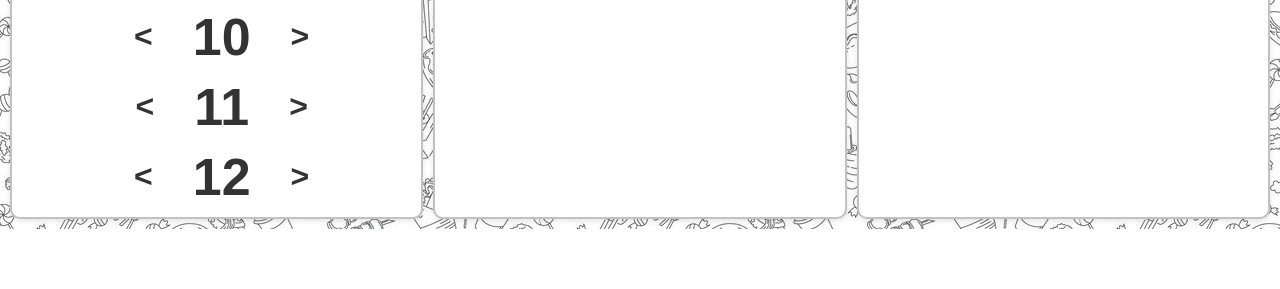
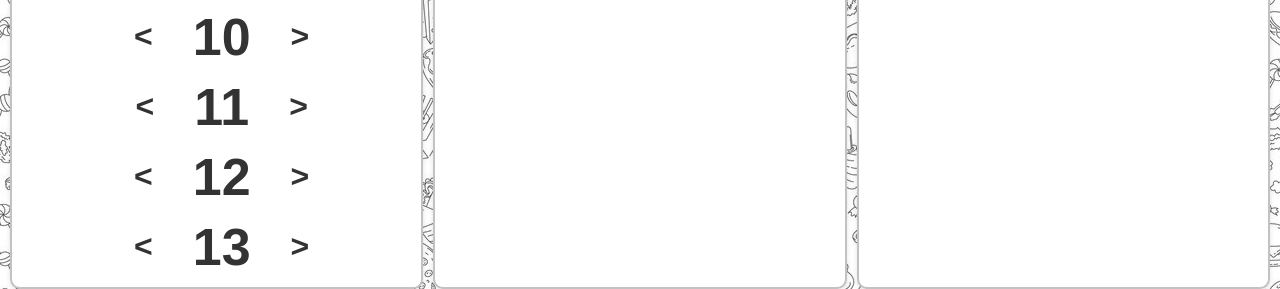
Before and after one commit to RenatoFSantos/fastfood-pedidos, a website: page public/teste.html in a window 1280 px wide. Shown: the part 787-1076 px from the top of the page. Before the commit the page ends 1016 px from the top, so only its background shows below. Drawn offline with Linux system fonts and the light colour scheme.

Commit message:
Acertando o layout - v03

```diff
--- a/public/style.css
+++ b/public/style.css
@@ -46,6 +46,7 @@ img {
     width: auto;
     gap: 10px;
     margin: 10px;
+    max-height: 100vh; /* ocupa a altura da tela */
 }
 
 .grid_fsf > div {
@@ -59,6 +60,7 @@ img {
     text-align: center;
     margin-bottom: 15px;
     color: #333;
+    flex-shrink: 0;
 }
 
 .grid_fsf > div > h3 {
@@ -84,29 +86,38 @@ img {
 .grid_fsf > div.column0 {
     grid-column: 1 / 4;
     display: block;
+    overflow: hidden;
 }
 
 .grid_fsf > div.column1 {
     grid-column: 1;
     grid-row: 2 / 4;
+    max-height: 100%;
+    overflow: hidden;
     display: block;
 }
 
 .grid_fsf > div.column2 {
     grid-column: 2;
     grid-row: 2 / 4;
+    max-height: 100%;
+    overflow: hidden;
     display: block;
 }
 
 .grid_fsf > div.column3 {
     grid-column: 3;
     grid-row: 2/3;
+    max-height: 100%;
+    overflow: hidden;
     display: block;
 }
 
 .grid_fsf > div.column4 {
     grid-column: 3;
     grid-row: 3/4;
+    max-height: 100%;
+    overflow: hidden;
     display: block;
 }
 
@@ -118,6 +129,9 @@ img {
 }
 
 .pedido-list {
+    display: flex;
+    flex-wrap: wrap;
+    justify-content: center;
     list-style: none;
     background-color: white;
     padding: 0;
@@ -129,6 +143,8 @@ img {
     background-color: white;
     padding: 0;
     margin: 0 0 0 10px;
+    overflow-y: auto;
+    flex: 1;
 }
 
 .item {
--- a/public/teste.html
+++ b/public/teste.html
@@ -74,6 +74,11 @@
                         <span class="pedido-id" data-id="01">12</span>
                         <span class="arrow" data-direction="right">&gt;</span>
                     </li>
+                    <li class="pedido-item">
+                        <span class="arrow" data-direction="left">&lt;</span>
+                        <span class="pedido-id" data-id="01">13</span>
+                        <span class="arrow" data-direction="right">&gt;</span>
+                    </li>
                 </ul>
             </div>
             <div class="column2" id="em-preparo">
```
